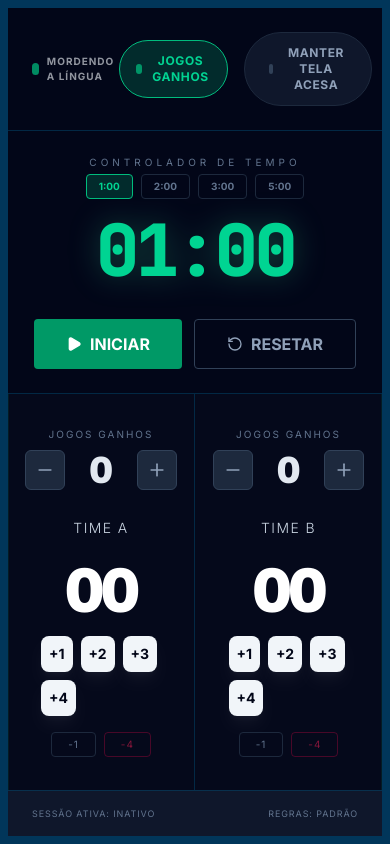
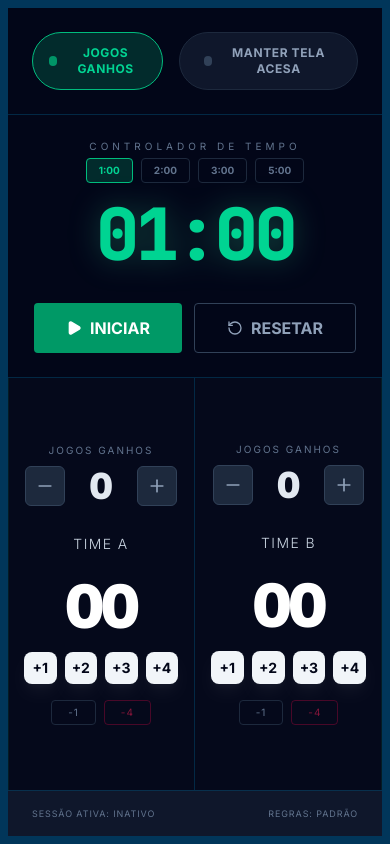
Before and after one commit to somaimpressaodigital/Mordendo_lingua, a Next.js app: page / in a window 390 px wide. Built offline with nearby package versions, Linux system fonts and the light colour scheme.

Commit message:
fix(ui): Improve score button layout and header visibility
Refactors the score adjustment buttons to use a grid layout for better responsiveness on smaller screens. Also, hides the application title on small screens to optimize header space.

```diff
--- a/app/page.tsx
+++ b/app/page.tsx
@@ -157,7 +157,7 @@ export default function Home() {
     <main className="min-h-screen bg-slate-950 text-slate-100 flex flex-col font-sans overflow-hidden border-8 border-sky-500/30">
       {/* Header Navigation */}
       <nav className="flex justify-between items-center px-6 md:px-12 py-6 border-b border-sky-900/50 bg-slate-950 z-20">
-        <div className="flex items-center gap-2">
+        <div className="hidden sm:flex items-center gap-2">
           <div className="w-3 h-3 bg-emerald-500 rounded-full animate-pulse"></div>
           <span className="text-[10px] md:text-xs font-bold tracking-widest uppercase opacity-60">Mordendo a Língua</span>
         </div>
@@ -363,28 +363,28 @@ function TeamPanel({ team, side, isLast, showGames, onUpdateScore, onUpdateGames
         {team.score.toString().padStart(2, '0')}
       </motion.div>
 
-      <div className="flex flex-wrap md:flex-nowrap gap-2 md:gap-3 mt-4 md:mt-8 w-full max-w-[120px] md:max-w-none md:flex md:justify-center">
+      <div className="grid grid-cols-4 md:flex md:flex-nowrap gap-2 md:gap-3 mt-4 md:mt-8 w-full md:max-w-none md:justify-center">
         <button
           onClick={() => onUpdateScore(1)}
-          className="px-2 py-2 md:w-16 md:h-16 rounded-lg md:rounded-full bg-slate-100 flex items-center justify-center text-sm md:text-2xl font-bold hover:bg-white text-slate-950 transition-all active:scale-90 shadow-lg shadow-white/5"
+          className="aspect-square md:w-16 md:h-16 rounded-lg md:rounded-full bg-slate-100 flex items-center justify-center text-sm md:text-2xl font-bold hover:bg-white text-slate-950 transition-all active:scale-90 shadow-lg shadow-white/5"
         >
           +1
         </button>
         <button
           onClick={() => onUpdateScore(2)}
-          className="px-2 py-2 md:w-16 md:h-16 rounded-lg md:rounded-full bg-slate-100 flex items-center justify-center text-sm md:text-2xl font-bold hover:bg-white text-slate-950 transition-all active:scale-90 shadow-lg shadow-white/5"
+          className="aspect-square md:w-16 md:h-16 rounded-lg md:rounded-full bg-slate-100 flex items-center justify-center text-sm md:text-2xl font-bold hover:bg-white text-slate-950 transition-all active:scale-90 shadow-lg shadow-white/5"
         >
           +2
         </button>
         <button
           onClick={() => onUpdateScore(3)}
-          className="px-2 py-2 md:w-16 md:h-16 rounded-lg md:rounded-full bg-slate-100 flex items-center justify-center text-sm md:text-2xl font-bold hover:bg-white text-slate-950 transition-all active:scale-90 shadow-lg shadow-white/5"
+          className="aspect-square md:w-16 md:h-16 rounded-lg md:rounded-full bg-slate-100 flex items-center justify-center text-sm md:text-2xl font-bold hover:bg-white text-slate-950 transition-all active:scale-90 shadow-lg shadow-white/5"
         >
           +3
         </button>
         <button
           onClick={() => onUpdateScore(4)}
-          className="px-2 py-2 md:w-16 md:h-16 rounded-lg md:rounded-full bg-slate-100 flex items-center justify-center text-sm md:text-2xl font-bold hover:bg-white text-slate-950 transition-all active:scale-90 shadow-lg shadow-white/5"
+          className="aspect-square md:w-16 md:h-16 rounded-lg md:rounded-full bg-slate-100 flex items-center justify-center text-sm md:text-2xl font-bold hover:bg-white text-slate-950 transition-all active:scale-90 shadow-lg shadow-white/5"
         >
           +4
         </button>
```
